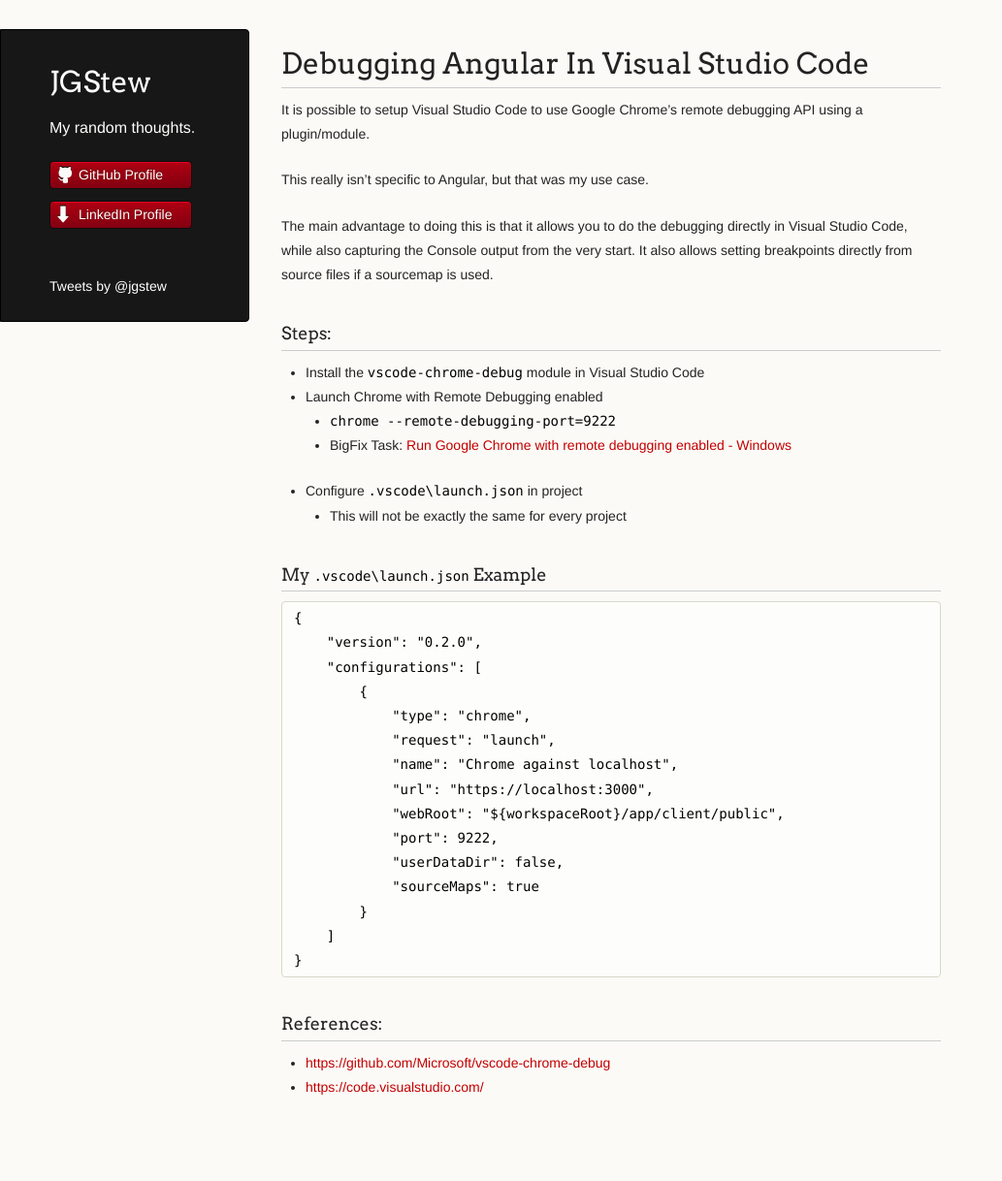
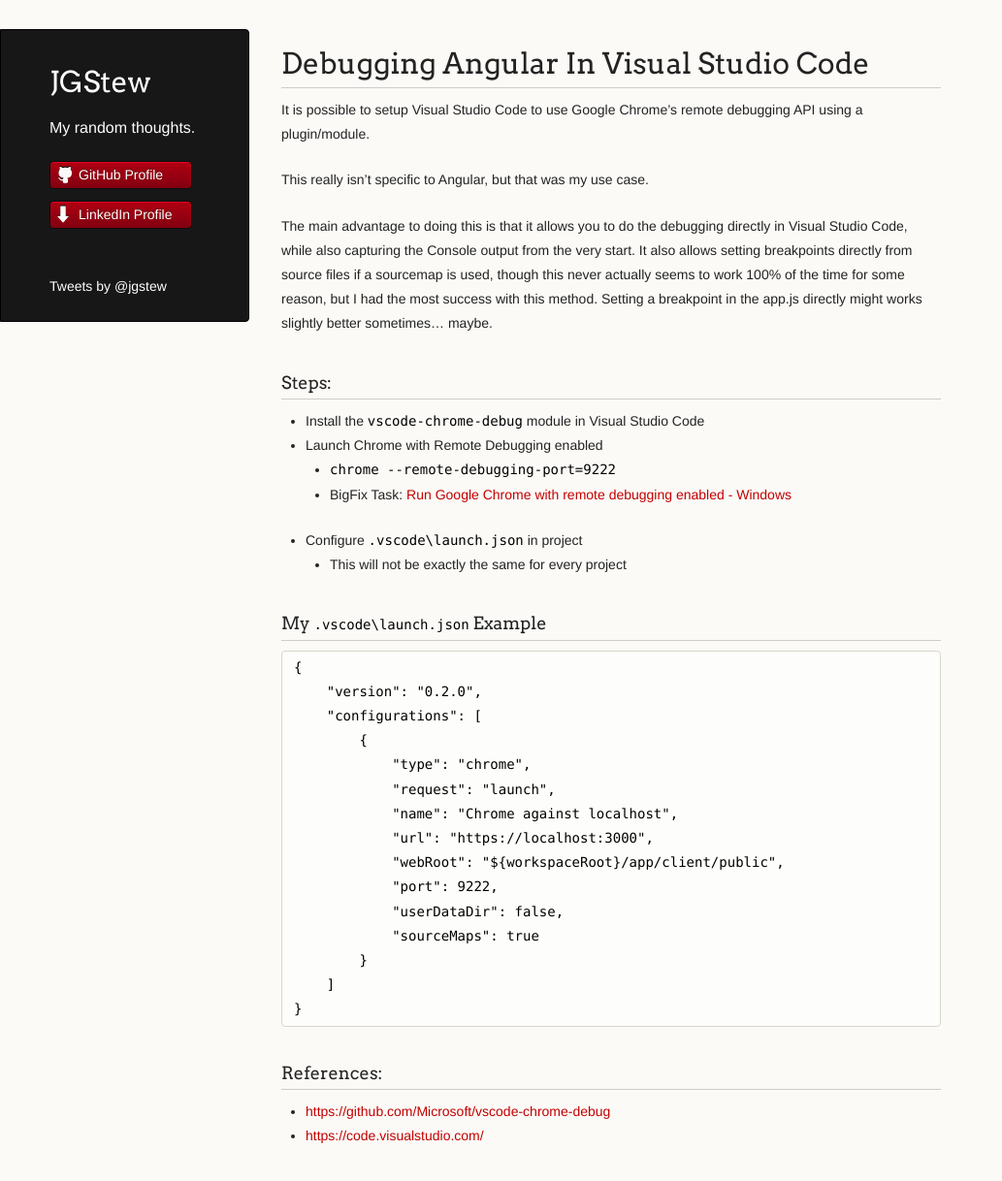
Before and after one commit to jgstew/jgstew.github.io, a Jekyll site: the page built from _posts/2017-08-16-Debugging-Angular-In-Visual-Studio-Code.md, in a window 1280 px wide and 1256 px high. Shown: the top 1218 px of the window at 97% size, without its empty margins (0-1033 px from the left). Built offline with Jekyll 4.4.1, drawn with Linux system fonts in a browser that asks for light colours; comment, search, counter and statistics services are not loaded.

Commit message:
Update 2017-08-16-Debugging-Angular-In-Visual-Studio-Code.md

```diff
--- a/_posts/2017-08-16-Debugging-Angular-In-Visual-Studio-Code.md
+++ b/_posts/2017-08-16-Debugging-Angular-In-Visual-Studio-Code.md
@@ -6,7 +6,7 @@ It is possible to setup Visual Studio Code to use Google Chrome's remote debuggi
 
 This really isn't specific to Angular, but that was my use case.
 
-The main advantage to doing this is that it allows you to do the debugging directly in Visual Studio Code, while also capturing the Console output from the very start. It also allows setting breakpoints directly from source files if a sourcemap is used.
+The main advantage to doing this is that it allows you to do the debugging directly in Visual Studio Code, while also capturing the Console output from the very start. It also allows setting breakpoints directly from source files if a sourcemap is used, though this never actually seems to work 100% of the time for some reason, but I had the most success with this method. Setting a breakpoint in the app.js directly might works slightly better sometimes... maybe.
 
 ### Steps:
 
```
